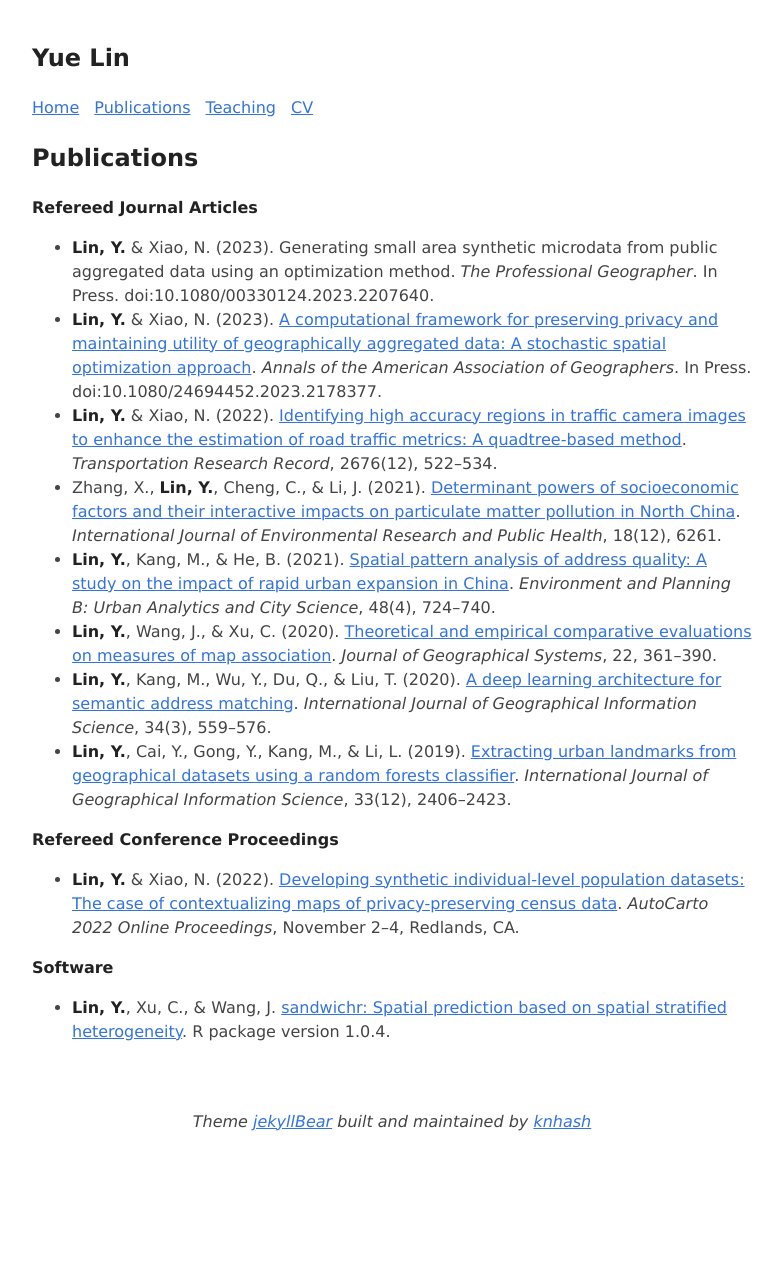
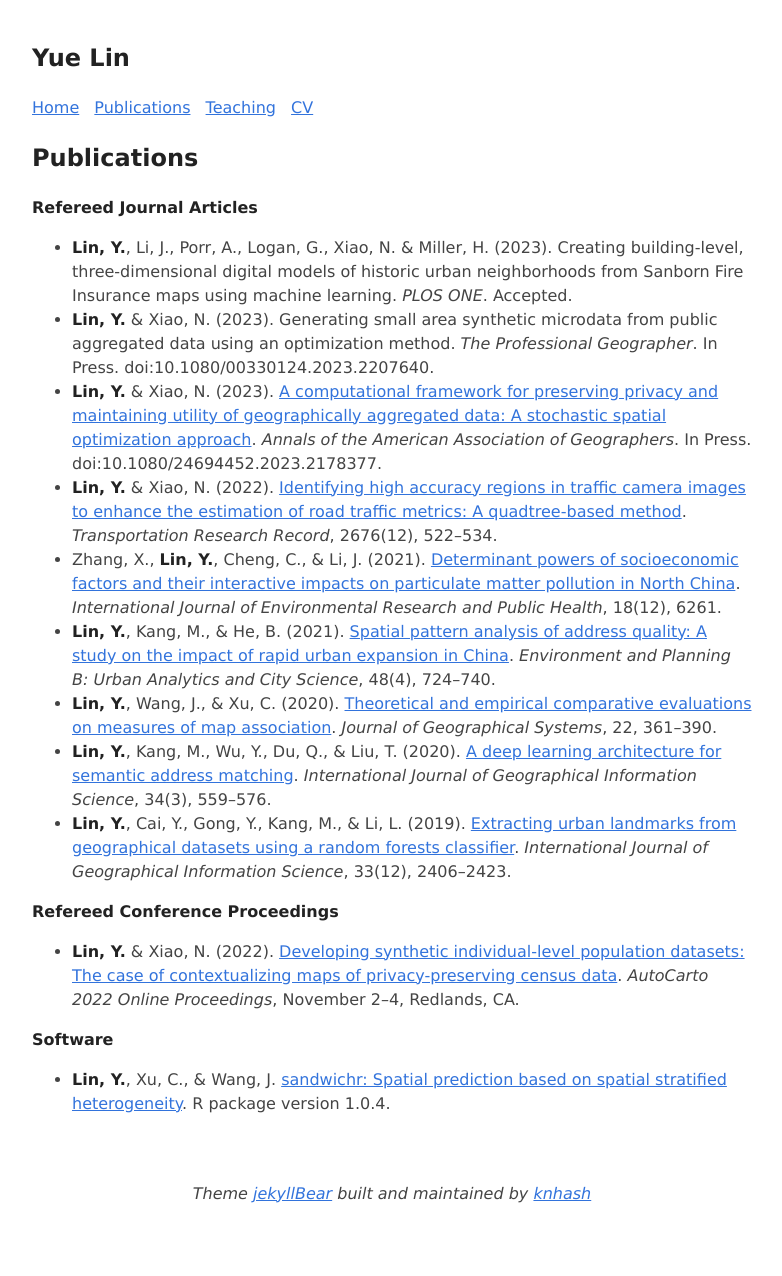
Before and after one commit to linyuehzzz/linyuehzzz.github.io, a Jekyll site: the page built from publications.md, in a window 1280 px wide. Shown: the whole page, without its empty margins (248-1030 px from the left). Built offline with Jekyll 4.4.1, drawn with Linux system fonts in a browser that asks for light colours; before the commit the page ends 1204 px from its top, so only the background shows below that.

Commit message:
updated publications

```diff
--- a/publications.md
+++ b/publications.md
@@ -6,6 +6,7 @@ permalink: /publications
 ---
 
 **Refereed Journal Articles**
+- **Lin, Y.**, Li, J., Porr, A., Logan, G., Xiao, N. & Miller, H. (2023). Creating building-level, three-dimensional digital models of historic urban neighborhoods from Sanborn Fire Insurance maps using machine learning. *PLOS ONE*. Accepted.
 - **Lin, Y.** & Xiao, N. (2023). Generating small area synthetic microdata from public aggregated data using an optimization method. *The Professional Geographer*. In Press. doi:10.1080/00330124.2023.2207640.
 - **Lin, Y.** & Xiao, N. (2023). [A computational framework for preserving privacy and maintaining utility of geographically aggregated data: A stochastic spatial optimization approach](https://www.tandfonline.com/doi/abs/10.1080/24694452.2023.2178377). *Annals of the American Association of Geographers*. In Press. doi:10.1080/24694452.2023.2178377.
 - **Lin, Y.** & Xiao, N. (2022). [Identifying high accuracy regions in traffic camera images to enhance the estimation of road traffic metrics: A quadtree-based method](https://journals.sagepub.com/doi/abs/10.1177/03611981221096117?journalCode=trra). *Transportation Research Record*, 2676(12), 522--534.
```
Also changed, not shown: 1 other file.
